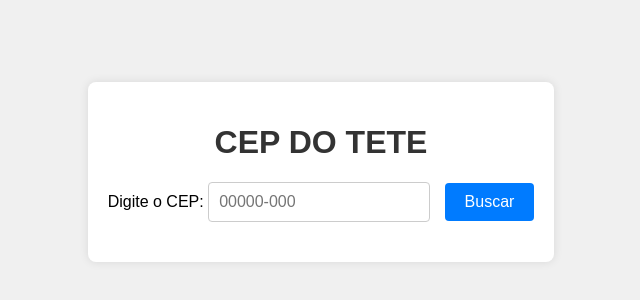
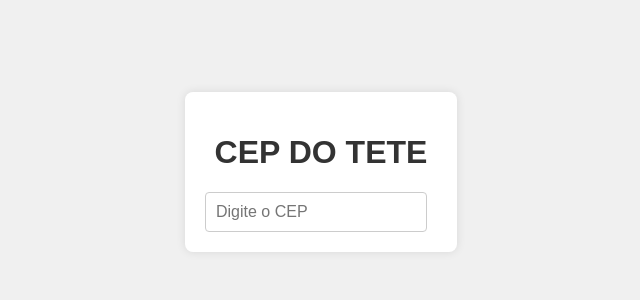
Before and after one commit to estevandias/cepdotete, a plain HTML site: page index.html in a window 1280 px wide. Shown: the part 228-528 px from the top of the page, without its empty margins (319-959 px from the left). Drawn offline with Linux system fonts and the light colour scheme.

Commit message:
cep.html

```diff
--- a/index.html
+++ b/index.html
@@ -1,5 +1,5 @@
 <!DOCTYPE html>
-<html lang="pt-br">
+<html lang="pt-BR">
 <head>
     <meta charset="UTF-8">
     <meta name="viewport" content="width=device-width, initial-scale=1.0">
@@ -9,12 +9,8 @@
 <body>
     <div class="container">
         <h1>CEP DO TETE</h1>
-        <div class="form-group">
-            <label for="cep">Digite o CEP:</label>
-            <input type="text" id="cep" placeholder="00000-000">
-            <button onclick="buscarCEP()">Buscar</button>
-        </div>
-        <div id="resultado"></div>
+        <input type="text" id="cepInput" placeholder="Digite o CEP" maxlength="8">
+        <div id="cepOutput"></div>
     </div>
     <script src="script.js"></script>
 </body>
```
